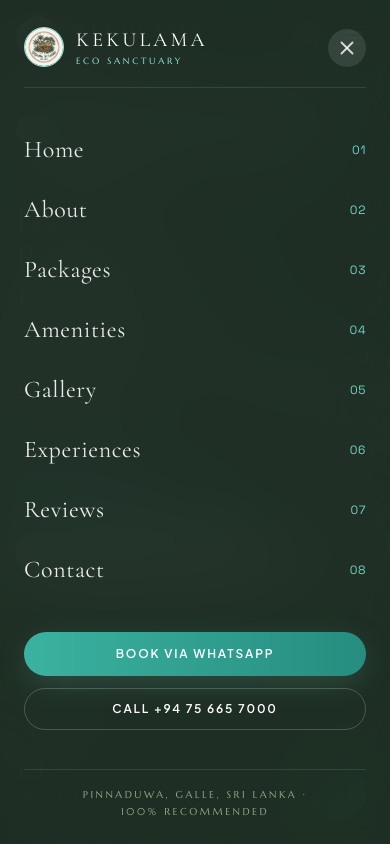
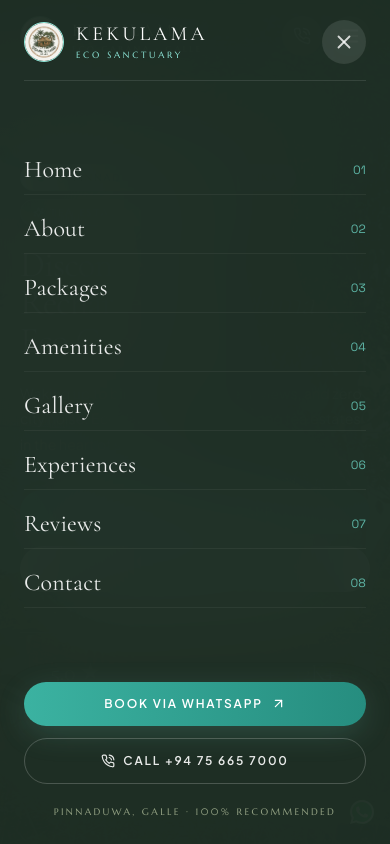
Before and after one commit to raveenn10-bit/kekulama, a Next.js app: page / in a window 390 px wide. Both pictures are taken after a click on the button "Open navigation menu". Shown: the top 844 px of the page. Built offline with nearby package versions, Linux system fonts and the light colour scheme.

Commit message:
feat: optimize complete mobile luxury touch experience, safe-area insets, and ergonomic tap targets

```diff
--- a/app/globals.css
+++ b/app/globals.css
@@ -6,6 +6,7 @@
   * {
     box-sizing: border-box;
     border-color: rgba(228, 221, 208, 0.6);
+    -webkit-tap-highlight-color: transparent;
   }
 
   html {
@@ -14,11 +15,15 @@
     -moz-osx-font-smoothing: grayscale;
     text-rendering: optimizeLegibility;
     font-feature-settings: "cv02", "cv03", "cv04", "cv11", "liga" 1, "calt" 1, "kern" 1;
+    -webkit-text-size-adjust: 100%;
+    touch-action: manipulation;
   }
 
   body {
     @apply bg-eucalyptus-50 text-sage-900 font-body font-normal leading-lux-body tracking-lux-normal;
     text-wrap: pretty;
+    min-height: 100dvh;
+    padding-bottom: env(safe-area-inset-bottom, 0);
   }
 
   ::selection {
@@ -46,15 +51,19 @@
   p {
     text-wrap: pretty;
   }
+
+  button, a {
+    touch-action: manipulation;
+  }
 }
 
 @layer components {
   .section-padding {
-    @apply py-20 md:py-28 lg:py-32;
+    @apply py-14 sm:py-20 md:py-28 lg:py-32;
   }
 
   .container-custom {
-    @apply max-w-7xl mx-auto px-4 sm:px-6 lg:px-8;
+    @apply max-w-7xl mx-auto px-5 sm:px-6 lg:px-8;
   }
 
   .text-gradient {
@@ -81,11 +90,13 @@
     @apply bg-forest-dark/85 backdrop-blur-2xl border border-white/10;
   }
 
-  /* Custom horizontal mobile snap scroll container */
+  /* Custom horizontal mobile snap scroll container with smooth momentum & edge peeking */
   .mobile-scroll-row {
-    @apply flex overflow-x-auto snap-x snap-mandatory gap-4 pb-4 -mx-4 px-4 sm:mx-0 sm:px-0 sm:pb-0;
+    @apply flex overflow-x-auto snap-x snap-mandatory gap-4 pb-4 -mx-5 px-5 sm:mx-0 sm:px-0 sm:pb-0;
     -webkit-overflow-scrolling: touch;
+    scroll-padding-inline: 1.25rem;
     scrollbar-width: none;
+    overscroll-behavior-x: contain;
   }
 
   .mobile-scroll-row::-webkit-scrollbar {
--- a/components/navigation/Navbar.tsx
+++ b/components/navigation/Navbar.tsx
@@ -4,7 +4,7 @@
 import Link from "next/link";
 import Image from "next/image";
 import { motion, AnimatePresence, useReducedMotion } from "framer-motion";
-import { Menu, X, PhoneCall } from "lucide-react";
+import { Menu, X, PhoneCall, ArrowUpRight } from "lucide-react";
 import { Button } from "@/components/ui/Button";
 import { siteData } from "@/data/siteData";
 import { LUXURY_EASING } from "@/lib/motion";
@@ -17,7 +17,7 @@
 
   useEffect(() => {
     const handleScroll = () => {
-      setIsScrolled(window.scrollY > 20);
+      setIsScrolled(window.scrollY > 15);
       const totalScroll = document.documentElement.scrollHeight - window.innerHeight;
       if (totalScroll > 0) {
         setScrollProgress((window.scrollY / totalScroll) * 100);
@@ -28,29 +28,41 @@
     return () => window.removeEventListener("scroll", handleScroll);
   }, []);
 
+  // Lock body scroll when mobile menu is open
+  useEffect(() => {
+    if (isMobileMenuOpen) {
+      document.body.style.overflow = "hidden";
+    } else {
+      document.body.style.overflow = "unset";
+    }
+    return () => {
+      document.body.style.overflow = "unset";
+    };
+  }, [isMobileMenuOpen]);
+
   const navLinks = siteData?.nav || [];
 
   return (
     <>
       {/* Dynamic top scroll progress bar */}
       <div
-        className="fixed top-0 left-0 h-[2.5px] bg-gradient-to-r from-mint-400 via-mint-500 to-bark z-[70] transition-all duration-150"
+        className="fixed top-0 left-0 h-[2px] bg-gradient-to-r from-mint-400 via-mint-500 to-bark z-[70] transition-all duration-150"
         style={{ width: `${scrollProgress}%` }}
       />
 
       <nav
-        className={`fixed top-0 left-0 w-full z-50 transition-all duration-500 h-[76px] flex items-center ${
+        className={`fixed top-0 left-0 w-full z-50 transition-all duration-500 h-[72px] sm:h-[76px] flex items-center ${
           isScrolled
             ? "bg-white/90 backdrop-blur-2xl shadow-soft border-b border-mint-100/80"
-            : "bg-gradient-to-b from-forest-dark/80 via-forest-dark/40 to-transparent"
+            : "bg-gradient-to-b from-forest-dark/85 via-forest-dark/40 to-transparent"
         }`}
       >
         <div className="container-custom w-full flex items-center justify-between">
-          <Link href="/" className="flex items-center gap-3.5 group">
+          <Link href="/" className="flex items-center gap-3 sm:gap-3.5 group py-1">
             <motion.div
               whileHover={shouldReduceMotion ? {} : { scale: 1.04 }}
               transition={{ duration: 0.3, ease: LUXURY_EASING.quintOut }}
-              className="relative w-11 h-11 rounded-full overflow-hidden border border-mint-300/80 shadow-sm"
+              className="relative w-10 h-10 sm:w-11 sm:h-11 rounded-full overflow-hidden border border-mint-300/80 shadow-sm flex-shrink-0"
             >
               <Image
                 src="/images/logo.jpg"
@@ -58,18 +70,19 @@
                 fill
                 sizes="44px"
                 className="object-cover"
+                priority
               />
             </motion.div>
             <div className="flex flex-col">
               <span
-                className={`font-display text-xl sm:text-2xl font-normal tracking-[0.16em] uppercase transition-colors duration-300 ${
+                className={`font-display text-lg sm:text-2xl font-normal tracking-[0.16em] uppercase transition-colors duration-300 ${
                   isScrolled ? "text-forest" : "text-white"
                 }`}
               >
                 Kekulama
               </span>
               <span
-                className={`font-eyebrow text-[9px] uppercase tracking-[0.32em] font-normal -mt-0.5 transition-colors duration-300 ${
+                className={`font-eyebrow text-[8.5px] sm:text-[9px] uppercase tracking-[0.3em] font-normal -mt-0.5 transition-colors duration-300 ${
                   isScrolled ? "text-mint-700" : "text-mint-200"
                 }`}
               >
@@ -110,14 +123,14 @@
             </Button>
           </div>
 
-          {/* Mobile Menu Trigger */}
+          {/* Mobile Actions (Phone Call + Menu Toggle with 44px touch targets) */}
           <div className="flex items-center gap-2 lg:hidden">
             <a
               href="tel:+94756657000"
-              className={`p-2 rounded-full transition-all duration-300 ${
+              className={`w-10 h-10 rounded-full flex items-center justify-center transition-all duration-300 active:scale-95 ${
                 isScrolled
                   ? "bg-mint-100 text-mint-800 hover:bg-mint-200"
-                  : "bg-white/20 text-white hover:bg-white/30"
+                  : "bg-white/20 text-white hover:bg-white/30 backdrop-blur-sm"
               }`}
               aria-label="Call Kekulama Eco Cabana"
             >
@@ -125,31 +138,32 @@
             </a>
 
             <button
-              className={`p-2 rounded-xl transition-colors duration-300 ${
+              className={`w-10 h-10 rounded-full flex items-center justify-center transition-colors duration-300 active:scale-95 ${
                 isScrolled
-                  ? "text-forest hover:bg-sage-100"
-                  : "text-white hover:bg-white/20"
+                  ? "text-forest bg-sage-100/70 hover:bg-sage-200"
+                  : "text-white bg-white/15 hover:bg-white/25 backdrop-blur-sm"
               }`}
               onClick={() => setIsMobileMenuOpen(true)}
               aria-label="Open navigation menu"
             >
-              <Menu size={24} />
+              <Menu size={22} />
             </button>
           </div>
         </div>
       </nav>
 
-      {/* Mobile Drawer Overlay */}
+      {/* Mobile Drawer Overlay with Safe Area Insets */}
       <AnimatePresence>
         {isMobileMenuOpen && (
           <motion.div
             initial={{ opacity: 0, x: "100%" }}
             animate={{ opacity: 1, x: "0%" }}
             exit={{ opacity: 0, x: "100%" }}
-            transition={{ duration: 0.45, ease: LUXURY_EASING.quintOut }}
-            className="fixed inset-0 z-[80] bg-forest-dark/95 backdrop-blur-2xl flex flex-col p-6 text-white"
+            transition={{ duration: 0.4, ease: LUXURY_EASING.quintOut }}
+            className="fixed inset-0 z-[80] bg-forest-dark/95 backdrop-blur-3xl flex flex-col justify-between p-6 sm:p-8 text-white pt-[calc(1.25rem+env(safe-area-inset-top,0))] pb-[calc(1.5rem+env(safe-area-inset-bottom,0))]"
           >
-            <div className="flex items-center justify-between h-[64px] border-b border-white/10 pb-4">
+            {/* Drawer Top Header */}
+            <div className="flex items-center justify-between border-b border-white/10 pb-4">
               <div className="flex items-center gap-3">
                 <div className="relative w-10 h-10 rounded-full overflow-hidden border border-mint-300">
                   <Image
@@ -168,60 +182,65 @@
               </div>
               <button
                 onClick={() => setIsMobileMenuOpen(false)}
-                className="p-2 rounded-full bg-white/10 text-white/80 hover:text-white hover:bg-white/20 transition-colors"
+                className="w-11 h-11 rounded-full bg-white/10 text-white/80 hover:text-white hover:bg-white/20 flex items-center justify-center transition-colors active:scale-95"
                 aria-label="Close navigation menu"
               >
                 <X size={22} />
               </button>
             </div>
 
-            <div className="flex flex-col justify-center flex-1 gap-4 py-8">
+            {/* Nav Items */}
+            <div className="flex flex-col justify-center flex-1 gap-2.5 py-6">
               {navLinks.map((link, index) => (
                 <motion.div
                   key={link.href}
                   initial={{ opacity: 0, x: 16 }}
                   animate={{ opacity: 1, x: 0 }}
-                  transition={{ delay: 0.06 * index + 0.1, duration: 0.4, ease: LUXURY_EASING.quintOut }}
+                  transition={{ delay: 0.05 * index + 0.1, duration: 0.35, ease: LUXURY_EASING.quintOut }}
                 >
                   <Link
                     href={link.href}
                     onClick={() => setIsMobileMenuOpen(false)}
-                    className="font-display text-2xl font-normal text-white/90 hover:text-mint-300 transition-colors flex items-center justify-between py-1.5 tracking-wide"
+                    className="font-display text-2xl sm:text-3xl font-normal text-white/90 hover:text-mint-300 active:text-mint-400 transition-colors flex items-center justify-between py-2 border-b border-white/5 group"
                   >
-                    <span>{link.label || link.name}</span>
-                    <span className="font-mono text-xs text-mint-400">0{index + 1}</span>
+                    <span className="group-hover:translate-x-1.5 transition-transform duration-300">
+                      {link.label || link.name}
+                    </span>
+                    <span className="font-mono text-xs text-mint-400/80 group-hover:text-mint-300">
+                      0{index + 1}
+                    </span>
                   </Link>
                 </motion.div>
               ))}
+            </div>
 
+            {/* Bottom Actions */}
             <motion.div
               initial={{ opacity: 0, y: 15 }}
               animate={{ opacity: 1, y: 0 }}
-                transition={{ delay: 0.45, duration: 0.4, ease: LUXURY_EASING.quintOut }}
-                className="mt-6 flex flex-col gap-3"
+              transition={{ delay: 0.4, duration: 0.35, ease: LUXURY_EASING.quintOut }}
+              className="flex flex-col gap-3 pt-2"
             >
-                <Button
-                  variant="mint"
-                  size="lg"
-                  href="https://wa.me/94756657000"
+              <a
+                href="https://wa.me/94756657000?text=Hello%20Kekulama%20Eco%20Cabana,%20I%20would%20like%20to%20reserve%20a%20stay."
                 target="_blank"
                 rel="noopener noreferrer"
-                  className="w-full text-center justify-center shadow-glow"
+                className="w-full py-3.5 rounded-full text-center font-body text-xs font-semibold uppercase tracking-[0.15em] bg-gradient-to-r from-mint-500 to-mint-600 text-white shadow-glow flex items-center justify-center gap-2 active:scale-98"
               >
-                  Book via WhatsApp
-                </Button>
+                <span>Book via WhatsApp</span>
+                <ArrowUpRight size={15} />
+              </a>
               <a
                 href="tel:+94756657000"
-                  className="w-full py-3 rounded-full text-center font-body text-xs uppercase tracking-[0.15em] font-semibold border border-white/20 text-white hover:bg-white/10 transition-colors"
+                className="w-full py-3.5 rounded-full text-center font-body text-xs font-semibold uppercase tracking-[0.15em] border border-white/20 text-white/90 hover:bg-white/10 transition-colors flex items-center justify-center gap-2 active:scale-98"
               >
-                  Call +94 75 665 7000
+                <PhoneCall size={14} />
+                <span>Call +94 75 665 7000</span>
               </a>
+              <div className="pt-2 text-center font-eyebrow text-[9.5px] uppercase tracking-[0.25em] text-sage-400">
+                Pinnaduwa, Galle · 100% Recommended
+              </div>
             </motion.div>
-            </div>
-
-            <div className="border-t border-white/10 pt-4 text-center font-eyebrow text-[10px] uppercase tracking-[0.25em] text-sage-400">
-              Pinnaduwa, Galle, Sri Lanka · 100% Recommended
-            </div>
           </motion.div>
         )}
       </AnimatePresence>
--- a/components/sections/Hero.tsx
+++ b/components/sections/Hero.tsx
@@ -18,14 +18,14 @@
     show: {
       opacity: 1,
       transition: {
-        staggerChildren: 0.12,
-        delayChildren: 0.1,
+        staggerChildren: 0.1,
+        delayChildren: 0.05,
       },
     },
   };
 
   const itemVariants = {
-    hidden: { opacity: 0, y: shouldReduceMotion ? 0 : 20 },
+    hidden: { opacity: 0, y: shouldReduceMotion ? 0 : 16 },
     show: {
       opacity: 1,
       y: 0,
@@ -37,7 +37,7 @@
   };
 
   const headlineVariants = {
-    hidden: { opacity: 0, y: shouldReduceMotion ? 0 : 24 },
+    hidden: { opacity: 0, y: shouldReduceMotion ? 0 : 20 },
     show: {
       opacity: 1,
       y: 0,
@@ -51,15 +51,15 @@
   return (
     <section
       id="home"
-      className="relative min-h-[100dvh] w-full overflow-hidden flex flex-col justify-center pt-28 pb-16"
+      className="relative min-h-[100dvh] w-full overflow-hidden flex flex-col justify-center pt-24 sm:pt-28 pb-14 sm:pb-16"
     >
       {/* Background Image with Quiet Slow Ambient Movement */}
       <div className="absolute inset-0 z-0 overflow-hidden">
         <motion.div
-          initial={{ scale: 1.08, opacity: 0 }}
-          animate={{ scale: 1.02, opacity: 1 }}
+          initial={{ scale: 1.06, opacity: 0 }}
+          animate={{ scale: 1.01, opacity: 1 }}
           transition={{
-            duration: 2.2,
+            duration: 1.8,
             ease: LUXURY_EASING.editorial,
           }}
           className="relative w-full h-full"
@@ -70,7 +70,7 @@
             fill
             priority
             sizes="100vw"
-            className="object-cover"
+            className="object-cover object-center"
           />
         </motion.div>
         {/* Luxury Nature Atmospheric Overlays */}
@@ -86,23 +86,23 @@
           className="max-w-4xl"
         >
           {/* Eyebrow badge with inscriptional tracking */}
-          <motion.div variants={itemVariants} className="mb-6 inline-flex items-center gap-2.5 flex-wrap">
+          <motion.div variants={itemVariants} className="mb-5 sm:mb-6 inline-flex items-center gap-2 flex-wrap">
             <Badge dot variant="mint" className="bg-mint-100/20 text-mint-200 border-mint-400/40 backdrop-blur-md">
-              <span className="flex items-center gap-1.5 font-eyebrow tracking-[0.22em]">
+              <span className="flex items-center gap-1.5 font-eyebrow tracking-[0.2em] text-[10px] sm:text-xs">
                 <MapPin size={12} className="text-mint-300" />
                 {hero.badge}
               </span>
             </Badge>
-            <span className="inline-flex items-center gap-1.5 font-eyebrow text-[11px] uppercase tracking-[0.24em] text-eucalyptus-200 px-3 py-0.5 rounded-full bg-white/10 backdrop-blur-sm border border-white/10">
+            <span className="inline-flex items-center gap-1.5 font-eyebrow text-[10px] sm:text-[11px] uppercase tracking-[0.22em] text-eucalyptus-200 px-3 py-1 rounded-full bg-white/10 backdrop-blur-sm border border-white/10">
               <Sparkles size={11} className="text-mint-300" />
-              Direct Tea Estate Stay
+              Tea Estate Stay
             </span>
           </motion.div>
 
-          {/* Monumental Luxury Headline in Cormorant Garamond */}
+          {/* Monumental Luxury Headline */}
           <motion.h1
             variants={headlineVariants}
-            className="font-display text-4xl sm:text-6xl md:text-7xl lg:text-8xl text-white font-normal leading-[1.04] tracking-lux-tight mb-7"
+            className="font-display text-4xl sm:text-6xl md:text-7xl lg:text-8xl text-white font-normal leading-[1.06] tracking-lux-tight mb-5 sm:mb-7"
           >
             {hero.headline}{" "}
             <span className="italic font-normal bg-gradient-to-r from-mint-200 via-white to-eucalyptus-200 bg-clip-text text-transparent underline decoration-mint-400/40 decoration-wavy decoration-1 underline-offset-8">
@@ -114,7 +114,7 @@
           {/* Lead Description in Plus Jakarta Sans */}
           <motion.p
             variants={itemVariants}
-            className="font-body font-light text-base sm:text-lg md:text-xl text-eucalyptus-100 max-w-2xl mb-10 leading-lux-relaxed"
+            className="font-body font-light text-sm sm:text-lg md:text-xl text-eucalyptus-100/95 max-w-2xl mb-8 sm:mb-10 leading-lux-relaxed"
           >
             {hero.subtitle}
           </motion.p>
@@ -122,7 +122,7 @@
           {/* Dual Action Buttons */}
           <motion.div
             variants={itemVariants}
-            className="flex flex-wrap items-center gap-4 mb-14"
+            className="flex flex-col sm:flex-row items-stretch sm:items-center gap-3 sm:gap-4 mb-10 sm:mb-14"
           >
             <Button
               variant="mint"
@@ -130,7 +130,7 @@
               href="https://wa.me/94756657000"
               target="_blank"
               rel="noopener noreferrer"
-              className="gap-2 shadow-glow w-full sm:w-auto"
+              className="gap-2 shadow-glow w-full sm:w-auto py-3.5 sm:py-3.5"
             >
               <span>Book via WhatsApp</span>
             </Button>
@@ -138,23 +138,23 @@
               variant="outline"
               size="lg"
               href="#packages"
-              className="border-white/30 text-white bg-white/10 backdrop-blur-sm hover:bg-white/20 hover:border-mint-300 w-full sm:w-auto"
+              className="border-white/30 text-white bg-white/10 backdrop-blur-sm hover:bg-white/20 hover:border-mint-300 w-full sm:w-auto py-3.5 sm:py-3.5"
             >
               Explore Rates & Packages
             </Button>
           </motion.div>
 
-          {/* Luxury Stats Strip */}
+          {/* Luxury Stats Strip (Grid on Mobile for perfect 3-column balance) */}
           <motion.div
             variants={itemVariants}
-            className="border-t border-white/15 pt-7 flex flex-wrap items-center gap-8 sm:gap-16"
+            className="border-t border-white/15 pt-6 grid grid-cols-3 gap-2 sm:flex sm:gap-16 text-center sm:text-left"
           >
             {hero.stats.map((stat, i) => (
               <div key={i} className="flex flex-col">
-                <span className="font-display text-3xl sm:text-4xl text-mint-200 font-normal tracking-tight">
+                <span className="font-display text-2xl sm:text-4xl text-mint-200 font-normal tracking-tight">
                   {stat.value}
                 </span>
-                <span className="font-eyebrow text-[11px] sm:text-xs text-eucalyptus-200/90 uppercase tracking-[0.22em] mt-0.5">
+                <span className="font-eyebrow text-[9.5px] sm:text-xs text-eucalyptus-200/90 uppercase tracking-[0.2em] mt-0.5">
                   {stat.label}
                 </span>
               </div>
@@ -169,7 +169,7 @@
           initial={{ opacity: 0, y: -4 }}
           animate={{ opacity: 1, y: 4 }}
           transition={{ duration: 1.8, repeat: Infinity, repeatType: "reverse", ease: "easeInOut" }}
-          className="absolute bottom-6 left-1/2 -translate-x-1/2 text-mint-200/60 hidden sm:flex flex-col items-center gap-1"
+          className="absolute bottom-4 sm:bottom-6 left-1/2 -translate-x-1/2 text-mint-200/60 hidden sm:flex flex-col items-center gap-1"
         >
           <span className="font-eyebrow text-[9px] uppercase tracking-[0.3em] text-mint-300/80">Scroll to Explore</span>
           <ChevronDown size={16} />
--- a/components/ui/FloatingWhatsApp.tsx
+++ b/components/ui/FloatingWhatsApp.tsx
@@ -12,7 +12,7 @@
   const shouldReduceMotion = useReducedMotion();
 
   return (
-    <div className="fixed bottom-6 right-6 z-50 flex items-center gap-3">
+    <div className="fixed bottom-[calc(1.25rem+env(safe-area-inset-bottom,0))] right-4 sm:right-6 z-50 flex items-center gap-3">
       <AnimatePresence>
         {showTooltip && (
           <motion.div
@@ -55,7 +55,7 @@
         whileHover={{ scale: 1.05 }}
         whileTap={{ scale: 0.95 }}
         transition={{ duration: 0.3, ease: LUXURY_EASING.quintOut }}
-        className="relative group w-14 h-14 bg-[#25D366] text-white rounded-full flex items-center justify-center shadow-lifted hover:shadow-glow transition-all duration-300"
+        className="relative group w-13 h-13 sm:w-14 sm:h-14 bg-[#25D366] text-white rounded-full flex items-center justify-center shadow-lifted hover:shadow-glow transition-all duration-300"
         aria-label="Contact us on WhatsApp"
       >
         {/* Soft Organic Aura Glow */}
@@ -69,7 +69,7 @@
 
         {/* SVG WhatsApp icon */}
         <svg
-          className="w-7 h-7 fill-current relative z-10"
+          className="w-6 h-6 sm:w-7 sm:h-7 fill-current relative z-10"
           viewBox="0 0 24 24"
         >
           <path d="M.057 24l1.687-6.163c-1.041-1.804-1.588-3.849-1.587-5.946.003-6.556 5.338-11.891 11.893-11.891 3.181.001 6.167 1.24 8.413 3.488 2.245 2.248 3.481 5.236 3.48 8.414-.003 6.557-5.338 11.892-11.893 11.892-1.99-.001-3.951-.5-5.688-1.448l-6.305 1.654zm6.597-3.807c1.676.995 3.276 1.591 5.392 1.592 5.448 0 9.886-4.434 9.889-9.885.002-5.462-4.415-9.89-9.881-9.892-5.452 0-9.887 4.434-9.889 9.884-.001 2.225.651 3.891 1.746 5.634l-.999 3.648 3.742-.981zm11.387-5.464c-.074-.124-.272-.198-.57-.347-.297-.149-1.758-.868-2.031-.967-.272-.099-.47-.149-.669.149-.198.297-.768.967-.941 1.165-.173.198-.347.223-.644.074-.297-.149-1.255-.462-2.39-1.475-.883-.788-1.48-1.761-1.653-2.059-.173-.297-.018-.458.13-.606.134-.133.297-.347.446-.521.151-.172.2-.296.3-.495.099-.198.05-.372-.025-.521-.075-.148-.669-1.611-.916-2.206-.242-.579-.487-.501-.669-.51l-.57-.01c-.198 0-.52.074-.792.372s-1.04 1.016-1.04 2.479 1.065 2.876 1.213 3.074c.149.198 2.095 3.2 5.076 4.487.709.306 1.263.489 1.694.626.712.226 1.36.194 1.872.118.571-.085 1.758-.719 2.006-1.413.248-.695.248-1.29.173-1.414z" />
```
Also changed, not shown: components/sections/CTA.tsx (+5 -5 lines), components/sections/Contact.tsx (+29 -29 lines), components/sections/Footer.tsx (+27 -27 lines). Lines whose indentation alone changed are shown as unchanged.
